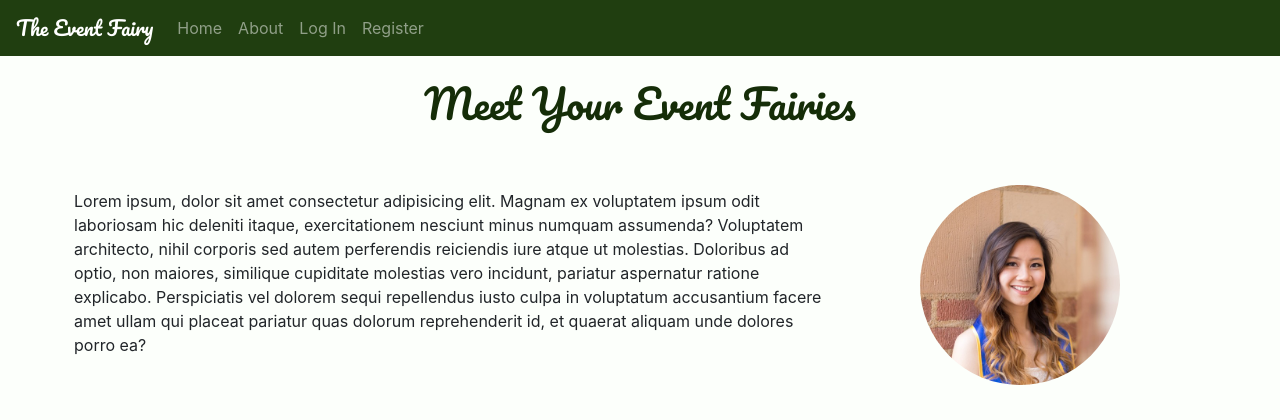
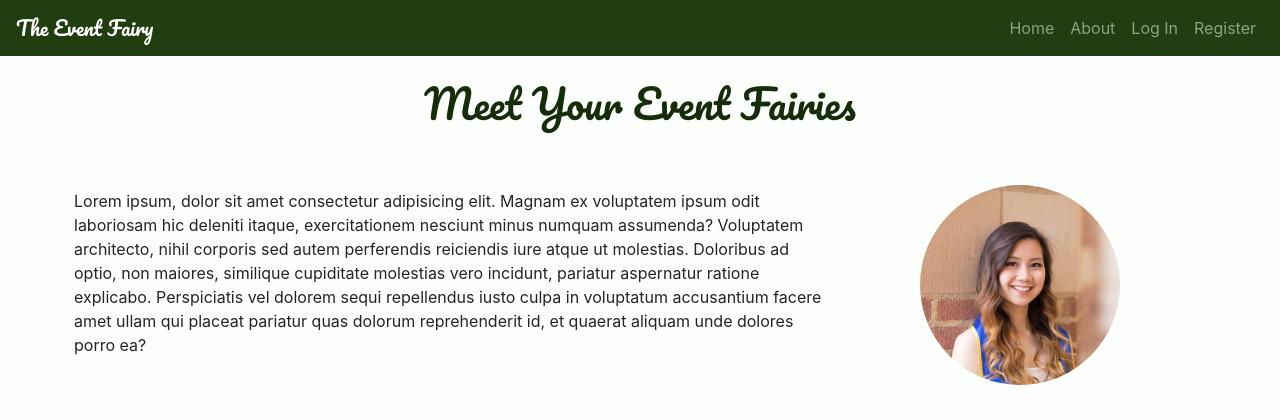
Before and after one commit to tranln025/the-event-fairy, a Django app: page /about/ in a window 1280 px wide. Shown: the top 420 px of the page. Run offline with Django 3.2, Linux system fonts and the light colour scheme; some libraries are stand-ins or nearby versions.

Commit message:
Moves navbar items to the right

```diff
--- a/project_2_app/forms.py
+++ b/project_2_app/forms.py
@@ -9,7 +9,7 @@ class EventForm(forms.ModelForm):
         fields = ('title', 'description', 'date_and_time', 'location', 'address', 'city', 'state', 'image_link', 'type', 'category')
         widgets = {
             'title': forms.TextInput(attrs={'class': 'form-control col-md-6', 'style': 'margin: 0 auto'}),
-            'description': forms.TextInput(attrs={'class': 'form-control col-md-6', 'style': 'margin: 0 auto'}),
+            'description': forms.Textarea(attrs={'class': 'form-control col-md-6', 'style': 'margin: 0 auto'}),
             'date_and_time': DateTimeInput(attrs={'type': 'datetime-local', 'class': 'form-control col-md-6', 'style': 'margin: 0 auto'}),
             'location': forms.TextInput(attrs={'class': 'form-control col-md-6', 'style': 'margin: 0 auto'}),
             'address': forms.TextInput(attrs={'class': 'form-control col-md-6', 'style': 'margin: 0 auto'}),
--- a/project_2_app/static/css/main.css
+++ b/project_2_app/static/css/main.css
@@ -21,6 +21,11 @@ nav {
     background-color: #203E10;
 }
 
+#navbarSupportedContent {
+    flex-grow: 0;
+    margin-left: auto;
+}
+
 .navbar-brand {
     font-family: 'Pacifico', cursive;
 }
@@ -32,7 +37,7 @@ body {
 
 main {
     padding: 5%;
-    margin-top: 15px;
+    margin: 15px 0 50px 0;
 }
 
 h1 {
```
